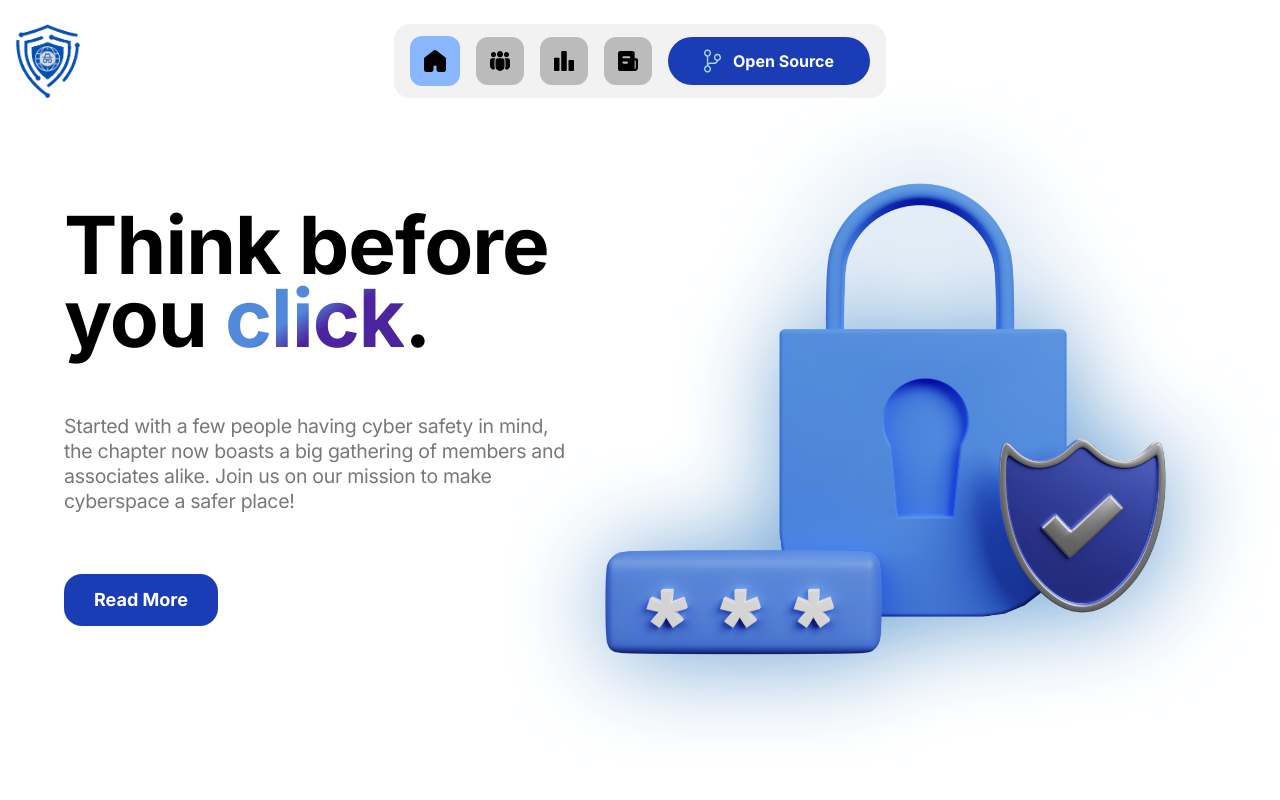
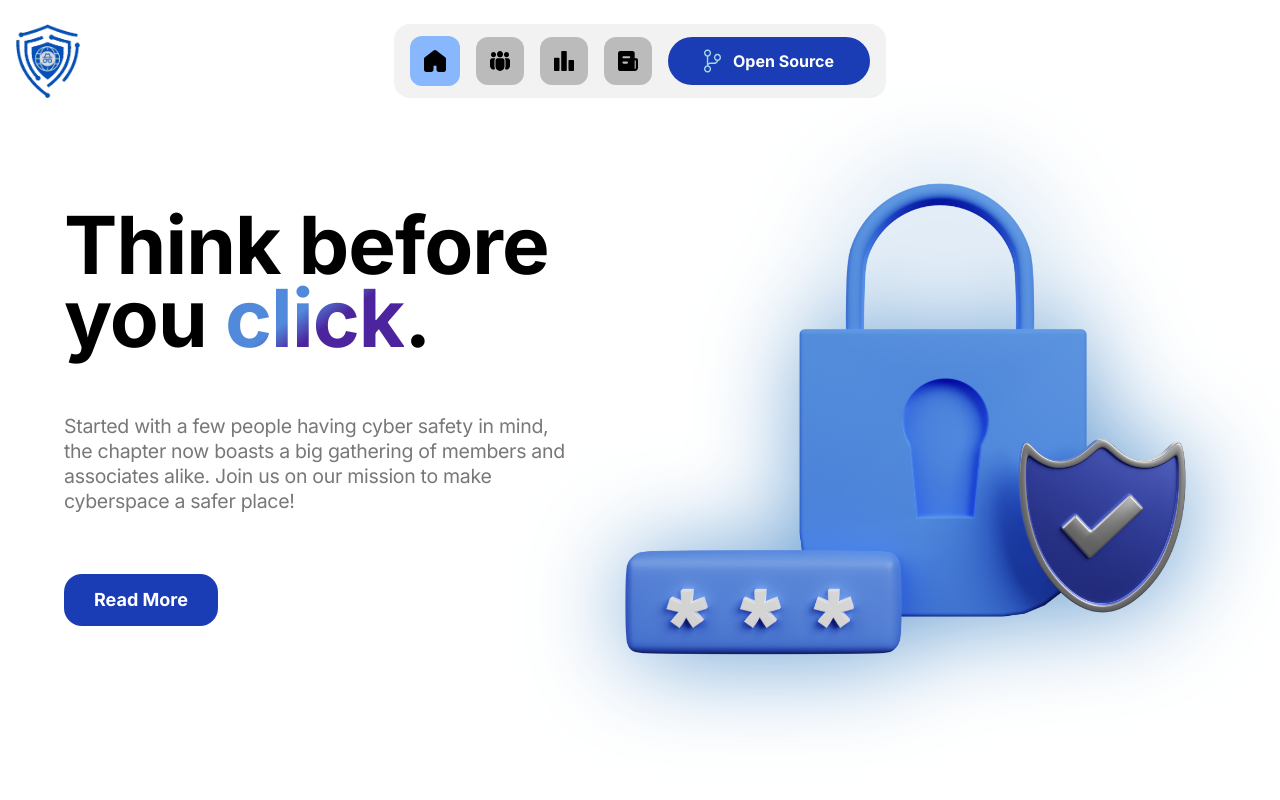
Before and after one commit to cyscomvit/cyscom-website, a React (Vite) app: page / in a window 1280 px wide. Shown: the top 800 px of the page. Built offline with nearby package versions, Linux system fonts and the light colour scheme; the HTML template or start-up script is replaced by a standard one.

Commit message:
fix: image hover bug

```diff
--- a/src/Components/Content.jsx
+++ b/src/Components/Content.jsx
@@ -8,7 +8,7 @@ function Content() {
           <img
             src={contentImage}
             alt="lock_pass_icon"
-            className="w-[577px] sm:w-[95%] lg:w-[85%] xl:w-[90%] drop-shadow-[4px_4px_50px_#6ba0d2] hover:mx-auto"
+            className="w-[577px] sm:w-[95%] lg:w-[85%] xl:w-[90%] drop-shadow-[4px_4px_50px_#6ba0d2] mx-auto"
           />
         </div>
         <div className="w-[45%] lg:w-full">
```
